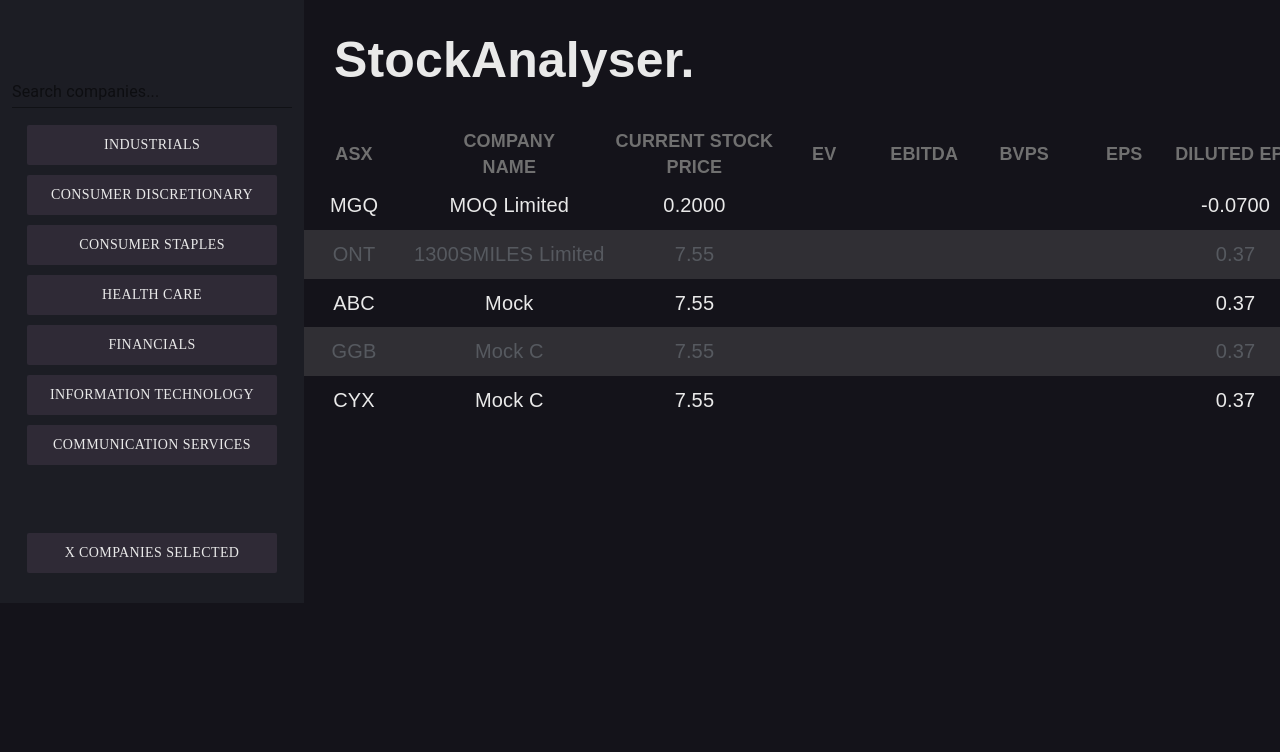
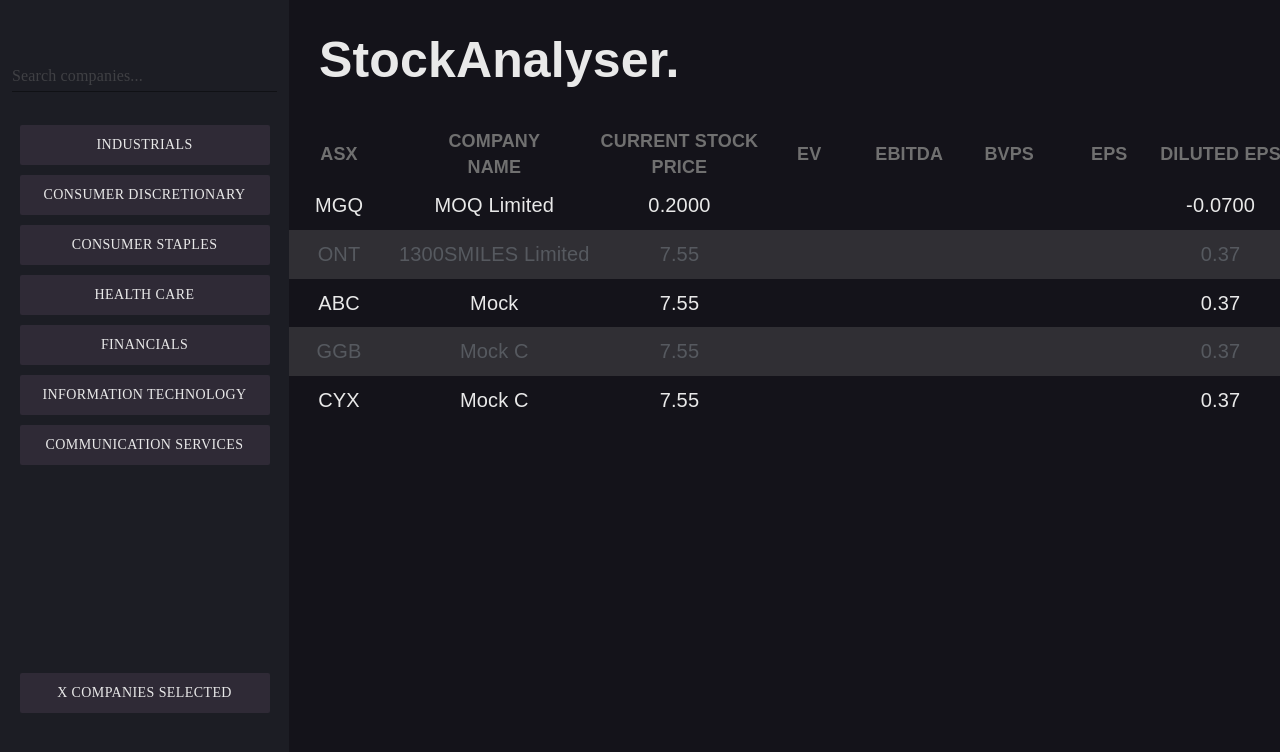
Before and after one commit to taylahlucas/StockAnalyser, a Next.js app in the folder stock-analyser/: page / in a window 1280 px wide. Shown: the top 752 px of the page. Built offline with nearby package versions, Linux system fonts and the light colour scheme.

Commit message:
page layout working

```diff
--- a/stock-analyser/src/common/components/elements/search_bar.js
+++ b/stock-analyser/src/common/components/elements/search_bar.js
@@ -8,7 +8,7 @@ const propTypes = {
 
 const SearchBar = (props) => {
     return (
-        <TextField id='standard-basic' label={props.placeholder} />
+        <TextField id='standard-basic' placeholder={props.placeholder} />
     )
 }
 
--- a/stock-analyser/src/common/components/side_bar/industry_list.js
+++ b/stock-analyser/src/common/components/side_bar/industry_list.js
@@ -21,7 +21,7 @@ export default function IndustryList() {
                 return <SectorDropDown
                     key={item}
                     id={item}
-                    className='center paddingTop10'
+                    className='text-center paddingTop10'
                     title={AsxIndustryTitles[item]}
                     options={getSectorList(item)}
                 />
--- a/stock-analyser/src/common/components/side_bar/side_bar.js
+++ b/stock-analyser/src/common/components/side_bar/side_bar.js
@@ -4,11 +4,9 @@ import SearchBar from '../elements/search_bar'
 import DropdownButton from '../buttons/dropdown_button'
 import IndustryList from './industry_list'
 import AsxIndustryGroups from '../../utils/enums/asx_industry_titles'
-import mockCompanies from '../../../mock/asx_mock_company_data'
 
 export default function SideBar() {
     const [industries, setIndustries] = useState([])
-    const [companies, setCompanies] = useState(mockCompanies)
 
     // Set industries
     useEffect(() => {
@@ -34,9 +32,9 @@ export default function SideBar() {
                     <IndustryList industries={industries} />
                 </div>
                 {/* TODO: Add Companies Selected box */}
-                <div className='row-sm-4 d-flex justify-content-center paddingTop60 paddingBottom20'>
-                    <DropdownButton title='x companies selected'/>
-                </div>
+            </div>
+            <div className='relative row-sm-4 d-flex justify-content-center marginBottom'>
+                <DropdownButton title='x companies selected'/>
             </div>
         </div>
     )
--- a/stock-analyser/src/styles/global.css
+++ b/stock-analyser/src/styles/global.css
@@ -5,12 +5,6 @@
 .darkGreyBackground { background-color: #14131A; }
 
 .test { background-color: yellow; }
-
-.screenBackground {
-  background-color: #14131A;
-  min-height: '4000px';
-  min-width: '4000px';
-}
 
 /* Text Colors */
 
@@ -25,8 +19,9 @@
 
 /* Positions */
 
+.text-center { text-align: center; }
 .fixed { position: fixed; }
-.center { text-align: center; }
+.relative { position: sticky; }
 
 .flex { display: flex; }
 .flex-row {
@@ -41,7 +36,7 @@
 /* Widths & Heights */
 
 .height30 { height: 30px; }
-.height100p { height: 100%; }
+.height100p { height: 100vh; }
 
 .width100 { width: 100px; }
 .width300 { width: 350px; }
@@ -57,12 +52,11 @@
 
 .paddingRight20 { padding-right: 20px; }
 
-.paddingBottom20 { padding-bottom: 30px; }
-
 .padding30 { padding: 30px 30px 30px 30px; }
 
 /* Margin */
 
+.marginBottom { margin-top: 200px; }
 
 /* Heading Styles */
 
--- a/stock-analyser/src/styles/mui_themes.js
+++ b/stock-analyser/src/styles/mui_themes.js
@@ -38,9 +38,18 @@ const baseTheme = createTheme({
         },
         MuiTextField: {
             root: {
-                width: '280px',
+                width: '265px',
                 height: '35px',
                 backgroundColor: 'transparent'
+            }
+        },
+        MuiInput: {
+            'input': {
+                '&::placeholder': {
+                    fontFamily: 'Avenir Next',
+                    fontSize: 16,
+                    color: '#707070'
+                }
             }
         }
     }
```
